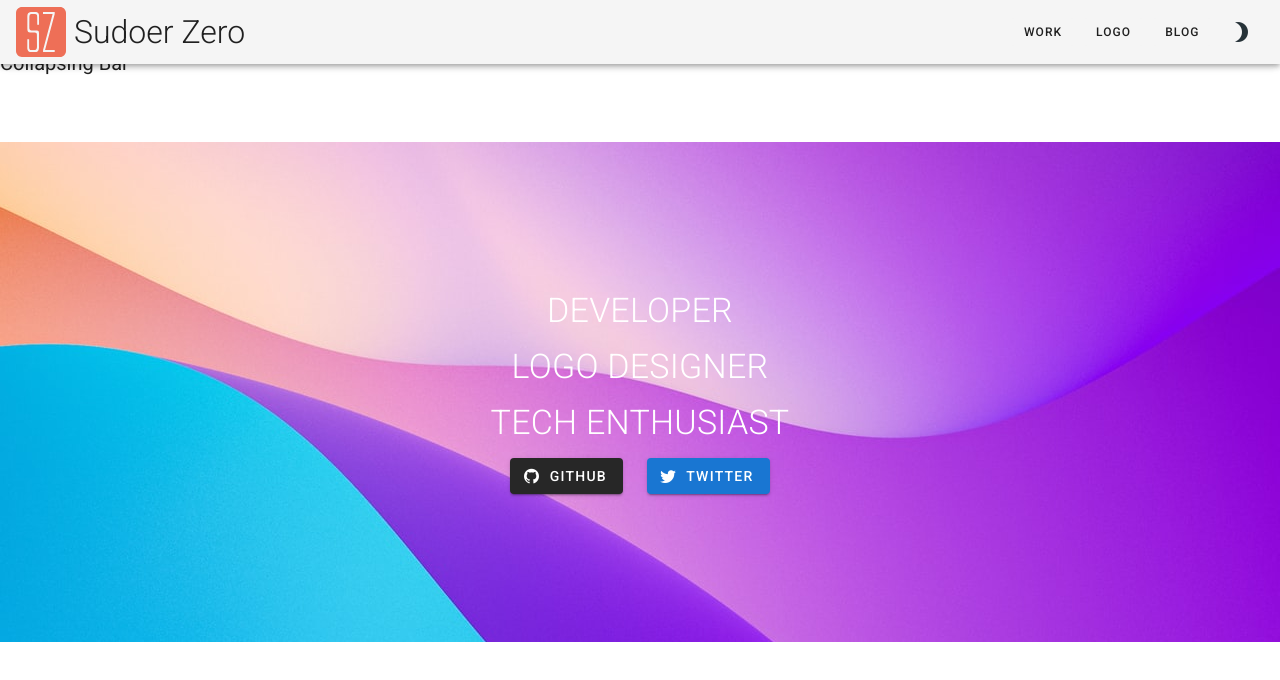
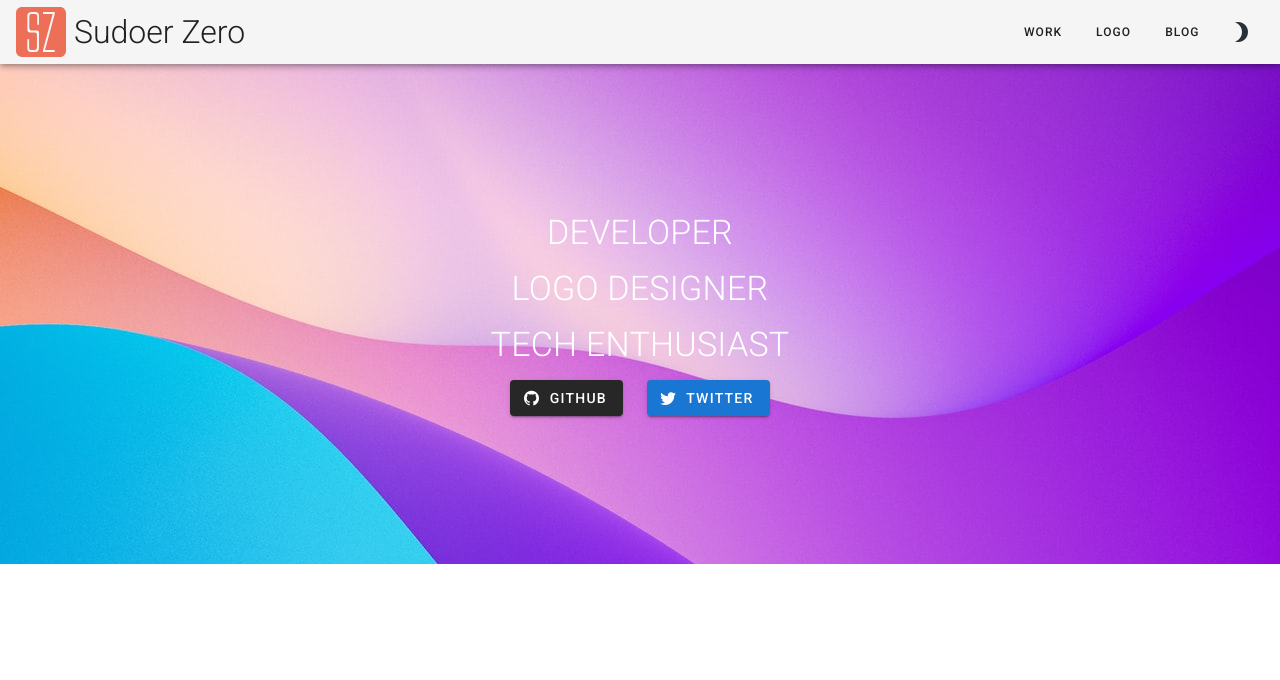
Before and after one commit to sudoer-zero/portfolio, a Vue app in the folder front_end/: page / in a window 1280 px wide. Shown: the top 680 px of the page. Built offline with nearby package versions, Linux system fonts and the light colour scheme.

Commit message:
Refactor App.vue.

```diff
--- a/front_end/src/App.vue
+++ b/front_end/src/App.vue
@@ -1,21 +1,19 @@
 <template>
   <v-app>
-    <Navbar/>
-    <h1 class="py-40">Testing Dark mode</h1>
-    <v-toolbar-title>Collapsing Bar</v-toolbar-title>
-
+    <Navbar />
     <v-main>
-      <router-view/>
+      <router-view />
     </v-main>
   </v-app>
 </template>
 
 <script>
-import Navbar from "./components/Navbar.vue";
+import Navbar from "@/components/Navbar.vue";
+
 export default {
-  name: 'App',
+  name: "App",
 
-  components:{
+  components: {
     Navbar,
   },
 
```
